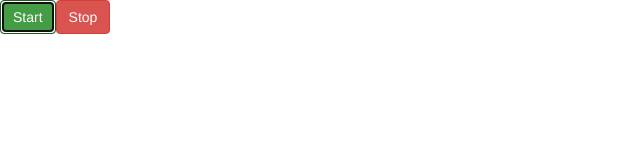
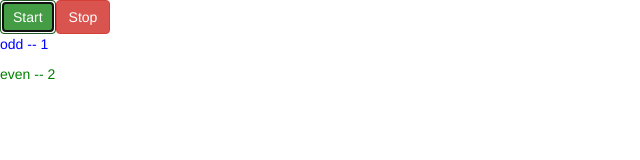
Before and after one commit to jpba1986/assig4-app, an Angular app: page / in a window 1280 px wide. Both pictures are taken after a click on the button "Start". Shown: the top 160 px of the page, without its empty margins (0-640 px from the left). Built offline with nearby package versions, Linux system fonts and the light colour scheme.

Commit message:
finish component 4

```diff
--- a/src/app/app.component.html
+++ b/src/app/app.component.html
@@ -1,5 +1,13 @@
 <div class="row">
   <div class=" col col-md-12">
-      <app-game-control></app-game-control>
+      <app-game-control (intervalFired)="onInternvalFired($event)"></app-game-control>
   </div>
 </div>
+
+
+<div class="row">
+    <div class=" col col-md-12">
+        <app-odd *ngFor="let n of oddNumbers" [number]="n" ></app-odd>
+        <app-even *ngFor="let n2 of evenNumbers" [number]="n2"></app-even>
+    </div>
+  </div>
--- a/src/app/app.component.ts
+++ b/src/app/app.component.ts
@@ -6,5 +6,13 @@ import { Component } from '@angular/core';
   styleUrls: ['./app.component.css']
 })
 export class AppComponent {
-  title = 'assig4-app';
+  oddNumbers: number[] = [];
+  evenNumbers: number[] = [];
+  onInternvalFired(firedNumber:number){
+    if (firedNumber %2 === 0 ){
+      this.evenNumbers.push(firedNumber);
+    } else{
+      this.oddNumbers.push(firedNumber);
+    }
+  }
 }
--- a/src/app/even/even.component.css
+++ b/src/app/even/even.component.css
@@ -0,0 +1,3 @@
+p {
+    color:green;
+   }
--- a/src/app/even/even.component.html
+++ b/src/app/even/even.component.html
@@ -1 +1 @@
-<p>even works!</p>
+<p>even  -- {{number}}</p>
--- a/src/app/even/even.component.ts
+++ b/src/app/even/even.component.ts
@@ -1,4 +1,4 @@
-import { Component, OnInit } from '@angular/core';
+import { Component, OnInit,Input } from '@angular/core';
 
 @Component({
   selector: 'app-even',
@@ -6,7 +6,7 @@ import { Component, OnInit } from '@angular/core';
   styleUrls: ['./even.component.css']
 })
 export class EvenComponent implements OnInit {
-
+  @Input() number:number;
   constructor() { }
 
   ngOnInit() {
--- a/src/app/game-control/game-control.component.html
+++ b/src/app/game-control/game-control.component.html
@@ -1,6 +1,6 @@
 <div class="row">
     <div class="col col-md-12">
-        <button class="btn btn-success">Start</button>
-        <button class="btn btn-danger">Stop</button>
+        <button class="btn btn-success" (click)="onStartGame()">Start</button>
+        <button class="btn btn-danger" (click)="onStopGame()">Stop</button>
     </div>
 </div>
--- a/src/app/game-control/game-control.component.ts
+++ b/src/app/game-control/game-control.component.ts
@@ -1,4 +1,4 @@
-import { Component, OnInit } from '@angular/core';
+import { Component, OnInit, EventEmitter, Output } from '@angular/core';
 
 @Component({
   selector: 'app-game-control',
@@ -6,10 +6,23 @@ import { Component, OnInit } from '@angular/core';
   styleUrls: ['./game-control.component.css']
 })
 export class GameControlComponent implements OnInit {
-
+  @Output() intervalFired = new EventEmitter<number>();
+  interval;
+  lastNumber=0;
   constructor() { }
 
   ngOnInit() {
   }
 
+  onStartGame (){
+    this.interval = setInterval(() =>{
+      this.intervalFired.emit(this.lastNumber + 1);
+      this.lastNumber++;
+    },1000);
+  }
+
+
+  onStopGame (){
+    clearInterval(this.interval);
+  }
 }
--- a/src/app/odd/odd.component.css
+++ b/src/app/odd/odd.component.css
@@ -0,0 +1,3 @@
+p {
+ color:blue;
+}
--- a/src/app/odd/odd.component.html
+++ b/src/app/odd/odd.component.html
@@ -1 +1 @@
-<p>odd works!</p>
+<p>odd  -- {{number}}</p>
--- a/src/app/odd/odd.component.ts
+++ b/src/app/odd/odd.component.ts
@@ -1,4 +1,4 @@
-import { Component, OnInit } from '@angular/core';
+import { Component, OnInit, Input } from '@angular/core';
 
 @Component({
   selector: 'app-odd',
@@ -6,7 +6,7 @@ import { Component, OnInit } from '@angular/core';
   styleUrls: ['./odd.component.css']
 })
 export class OddComponent implements OnInit {
-
+  @Input() number:number;
   constructor() { }
 
   ngOnInit() {
```
